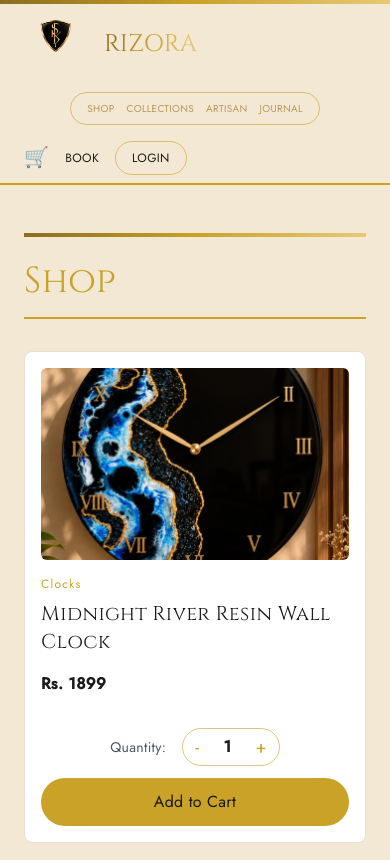
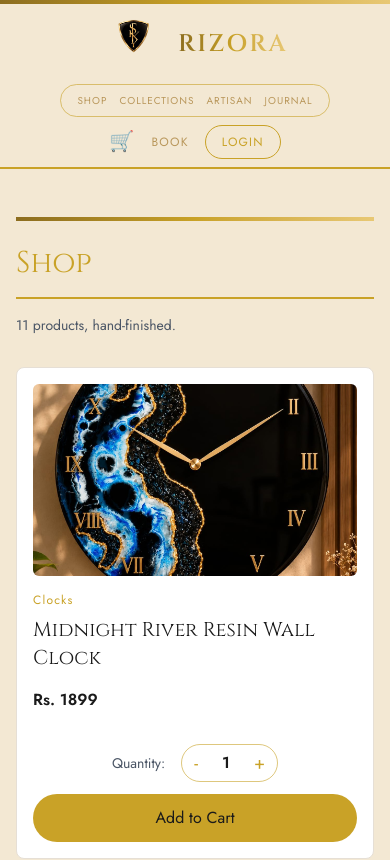
Before and after one commit to mohammedifteqhar/rizora-store, a Next.js app: page /shop in a window 390 px wide. Shown: the top 860 px of the page. Built offline with nearby package versions, Linux system fonts and the light colour scheme.

Commit message:
fix: make site fit mobile and laptop screens

```diff
--- a/app/globals.css
+++ b/app/globals.css
@@ -1,21 +1,20 @@
-@import url('https://fonts.googleapis.com/css2?family=Cinzel:wght@400;500;600;700&family=Cormorant+Garamond:ital,wght@0,400;0,500;0,600;1,400&family=Jost:wght@300;400;500&display=swap');
+@import url("https://fonts.googleapis.com/css2?family=Cinzel:wght@400;500;600;700&family=Cormorant+Garamond:ital,wght@0,400;0,500;0,600;1,400&family=Jost:wght@300;400;500;600&display=swap");
 @import "tailwindcss";
 
 :root {
-  --background: #FDEFE3;
+  --background: #E2D1B5;
   --foreground: #1A1A1A;
 }
 
 @theme inline {
   --color-background: var(--background);
   --color-foreground: var(--foreground);
-  --font-sans: "Jost", Arial, sans-serif;
-  --font-mono: var(--font-geist-mono);
-  --font-serif: "Cinzel", "Playfair Display", Georgia, serif;
   --color-gold: #C9A227;
   --color-softgold: #E8C874;
   --color-cream: #F3E8D3;
   --color-charcoal: #1A1A1A;
+  --font-sans: "Jost", sans-serif;
+  --font-serif: "Cinzel", serif;
 }
 
 @media (prefers-color-scheme: dark) {
@@ -26,16 +25,19 @@
 }
 
 body {
-  background: #E2D1B5;
+  background: var(--background);
   color: var(--foreground);
-  font-family: "Jost", Arial, sans-serif;
-  letter-spacing: 0.02em;
+  font-family: "Jost", sans-serif;
 }
 
-html {
+html,
+body {
+  overflow-x: hidden;
+  max-width: 100%;
   background: #E2D1B5;
 }
-html, body {
-  overflow-x: hidden;
+
+img,
+video {
   max-width: 100%;
 }
--- a/app/layout.tsx
+++ b/app/layout.tsx
@@ -1,37 +1,22 @@
 import type { Metadata } from "next";
-import { Geist, Geist_Mono } from "next/font/google";
 import "./globals.css";
 import Navbar from "@/components/Navbar";
 import Footer from "@/components/Footer";
 import { CartProvider } from "@/lib/cart-context";
-
-const geistSans = Geist({
-  variable: "--font-geist-sans",
-  subsets: ["latin"],
-});
-
-const geistMono = Geist_Mono({
-  variable: "--font-geist-mono",
-  subsets: ["latin"],
-});
 
 export const metadata: Metadata = {
   title: "Rizora - Wall and Home Decor",
   description: "Rizora - Wall and Home Decor, Bengaluru. Elegant wall art, mirrors, and home decor.",
 };
 
-export default function RootLayout({
-  children,
-}: Readonly<{
-  children: React.ReactNode;
-}>) {
+export default function RootLayout({ children }: { children: React.ReactNode }) {
   return (
-    <html lang="en" className={`${geistSans.variable} ${geistMono.variable} h-full antialiased`}>
+    <html lang="en">
       <body className="flex min-h-full flex-col overflow-x-hidden">
         <CartProvider>
           <div className="min-h-screen w-full overflow-x-hidden bg-cream">
             <Navbar />
-            <main className="flex-1">{children}</main>
+            <main className="flex-1 w-full overflow-x-hidden">{children}</main>
             <Footer />
           </div>
         </CartProvider>
--- a/app/page.tsx
+++ b/app/page.tsx
@@ -8,37 +8,28 @@ export default function Home() {
   const videoRef = useRef<HTMLVideoElement>(null);
 
   useEffect(() => {
-    const video = videoRef.current;
-    if (!video) return;
-    video.playbackRate = 0.75;
-    video.muted = true;
-    const playVideo = async () => {
-      try {
-        await video.play();
-      } catch {
-        // If the browser blocks autoplay, the poster will show until the user clicks
-      }
-    };
-    playVideo();
+    if (videoRef.current) {
+      videoRef.current.playbackRate = 0.75;
+    }
   }, []);
 
   return (
     <main>
-      <section className="relative h-[70vh] overflow-hidden bg-charcoal">
-        <video ref={videoRef} autoPlay muted loop playsInline preload="auto" className="absolute inset-0 h-full w-full object-cover">
+      <section className="relative h-[55vh] overflow-hidden bg-charcoal sm:h-[70vh]">
+        <video ref={videoRef} autoPlay muted loop playsInline poster="https://images.unsplash.com/photo-1618220179428-22790b461013?w=1600&q=80" className="absolute inset-0 h-full w-full object-cover">
           <source src="/hero.mp4" type="video/mp4" />
         </video>
         <div className="absolute inset-0 bg-black/40" />
-        <div className="relative flex h-full flex-col items-center justify-center px-6 text-center">
-          <p className="text-sm tracking-[0.3em] text-[#E8C874]">WALL AND HOME DECOR</p>
-          <h1 className="mt-4 bg-gradient-to-r from-[#8C6D1F] via-[#C9A227] to-[#E8C874] bg-clip-text font-serif text-6xl text-transparent">RIZORA</h1>
-          <p className="mt-4 max-w-xl text-white">Elegant wall art, mirrors, and home decor from Bengaluru.</p>
-          <Link href="/shop" className="mt-8 rounded-full bg-gold px-8 py-3 text-charcoal transition-all duration-300 hover:-translate-y-0.5 hover:bg-[#C9A227] hover:shadow-lg hover:shadow-gold/40">VIEW COLLECTION</Link>
+        <div className="relative flex h-full flex-col items-center justify-center px-4 text-center sm:px-6">
+          <p className="text-xs tracking-[0.3em] text-[#E8C874] sm:text-sm">WALL AND HOME DECOR</p>
+          <h1 className="mt-4 bg-gradient-to-r from-[#8C6D1F] via-[#C9A227] to-[#E8C874] bg-clip-text font-serif text-5xl text-transparent sm:text-6xl">RIZORA</h1>
+          <p className="mt-4 max-w-xl text-sm text-white sm:text-base">Elegant wall art, mirrors, and home decor from Bengaluru.</p>
+          <Link href="/shop" className="mt-8 rounded-full bg-gold px-6 py-3 text-sm text-charcoal transition-all duration-300 hover:-translate-y-0.5 hover:bg-[#C9A227] hover:shadow-lg hover:shadow-gold/40 sm:px-8 sm:text-base">VIEW COLLECTION</Link>
         </div>
       </section>
 
-      <section className="w-full px-6 py-16 lg:px-12">
-        <h2 className="text-center font-serif text-4xl">Curated Masterpieces</h2>
+      <section className="w-full px-4 py-12 sm:px-6 sm:py-16 lg:px-12">
+        <h2 className="text-center font-serif text-3xl sm:text-4xl">Curated Masterpieces</h2>
         <p className="mt-2 text-center text-gray-500">Our best sellers, hand-finished.</p>
         <div className="mt-8 grid grid-cols-1 gap-6 sm:grid-cols-2 lg:grid-cols-4">
           {products.map((product) => (
@@ -57,9 +48,9 @@ export default function Home() {
         </div>
       </section>
 
-      <section className="w-full px-6 pb-16 lg:px-12">
-        <h2 className="text-center font-serif text-4xl">Why Rizora</h2>
-        <div className="mt-8 grid grid-cols-1 gap-6 md:grid-cols-3">
+      <section className="w-full px-4 pb-12 sm:px-6 sm:pb-16 lg:px-12">
+        <h2 className="text-center font-serif text-3xl sm:text-4xl">Why Rizora</h2>
+        <div className="mt-8 grid grid-cols-1 gap-6 lg:grid-cols-3">
           <div className="rounded-lg border border-[#E6DFD5] bg-white p-6 text-center transition-all duration-300 hover:-translate-y-1 hover:border-gold hover:shadow-lg hover:shadow-gold/20">
             <h3 className="font-serif text-xl">Hand-finished</h3>
             <p className="mt-2 text-sm text-gray-600">Every piece is checked and finished by hand.</p>
--- a/app/shop/page.tsx
+++ b/app/shop/page.tsx
@@ -4,9 +4,10 @@ import AddToCart from "@/components/AddToCart";
 
 export default function ShopPage() {
   return (
-    <main className="w-full px-6 py-12 lg:px-12">
+    <main className="w-full overflow-x-hidden bg-cream px-4 py-12 text-charcoal sm:px-6 lg:px-12">
       <div className="h-1 w-full bg-gradient-to-r from-[#8C6D1F] via-[#C9A227] to-[#E8C874]" />
-      <h1 className="mt-6 border-b-2 border-gold pb-4 font-serif text-4xl text-gold">Shop</h1>
+      <h1 className="mt-6 border-b-2 border-gold pb-4 font-serif text-3xl text-gold sm:text-4xl">Shop</h1>
+      <p className="mt-4 text-sm text-gray-600">{products.length} products, hand-finished.</p>
       <div className="mt-8 grid grid-cols-1 gap-6 sm:grid-cols-2 lg:grid-cols-4">
         {products.map((product) => (
           <div key={product.id} className="group flex h-full flex-col rounded-lg border border-[#E6DFD5] bg-white p-4 transition-all duration-300 hover:-translate-y-1 hover:border-gold hover:shadow-lg hover:shadow-gold/20">
--- a/components/Navbar.tsx
+++ b/components/Navbar.tsx
@@ -1,41 +1,56 @@
 "use client";
+import Link from "next/link";
 import { useState } from "react";
-import Link from "next/link";
-import Image from "next/image";
 
 export default function Navbar() {
   const [loginOpen, setLoginOpen] = useState(false);
+  const [loginMessage, setLoginMessage] = useState("");
+
+  function handleLogin(e: React.FormEvent) {
+    e.preventDefault();
+    setLoginMessage("Login is demo only. Real login will be added in Phase 3.");
+  }
 
   return (
-    <header className="w-full border-b-2 border-gold bg-cream">
-      <div className="h-1 w-full bg-gradient-to-r from-[#8C6D1F] via-[#C9A227] to-[#E8C874]" />
-      <div className="flex w-full flex-wrap items-center justify-between gap-4 px-6 py-2 lg:px-12">
-        <Link href="/" className="flex shrink-0 items-center gap-4">
-          <img src="/logo.jpg" alt="Rizora logo" className="h-16 w-16 sm:h-24 sm:w-24" />
-          <span className="bg-gradient-to-r from-[#8C6D1F] via-[#C9A227] to-[#E8C874] bg-clip-text font-serif text-2xl leading-none text-transparent sm:text-4xl">RIZORA</span>
-        </Link>
-        <nav className="mx-auto flex w-fit flex-wrap justify-center gap-3 rounded-full border border-gold/60 px-4 py-2 text-[10px] sm:gap-6 sm:text-xs">
-          <Link href="/shop" className="text-[#B9975B] transition-all duration-300 hover:text-gold hover:underline hover:underline-offset-4">SHOP</Link>
-          <Link href="/collections" className="text-[#B9975B] transition-all duration-300 hover:text-gold hover:underline hover:underline-offset-4">COLLECTIONS</Link>
-          <Link href="/artisan" className="text-[#B9975B] transition-all duration-300 hover:text-gold hover:underline hover:underline-offset-4">ARTISAN</Link>
-          <Link href="/journal" className="text-[#B9975B] transition-all duration-300 hover:text-gold hover:underline hover:underline-offset-4">JOURNAL</Link>
-        </nav>
-        <div className="flex shrink-0 items-center gap-4">
-          <Link href="/cart" className="text-xl">🛒</Link>
-          <Link href="/book" className="text-xs">BOOK</Link>
-          <button onClick={() => setLoginOpen(true)} className="rounded-full border border-gold/60 px-4 py-2 text-xs">LOGIN</button>
+    <>
+      <header className="border-b-2 border-gold bg-cream">
+        <div className="h-1 w-full bg-gradient-to-r from-[#8C6D1F] via-[#C9A227] to-[#E8C874]" />
+        <div className="flex w-full flex-col items-center justify-between gap-2 px-4 py-2 sm:flex-row sm:flex-wrap lg:px-12">
+          <Link href="/" className="flex shrink-0 items-center gap-3">
+            <img src="/logo.jpg" alt="Rizora logo" className="h-16 w-16 shrink-0 object-contain sm:h-24 sm:w-24" />
+            <span className="bg-gradient-to-r from-[#8C6D1F] via-[#C9A227] to-[#E8C874] bg-clip-text font-serif text-2xl font-semibold leading-none tracking-widest text-transparent sm:text-4xl">RIZORA</span>
+          </Link>
+          <nav className="mx-auto flex w-fit max-w-full flex-wrap justify-center gap-3 rounded-full border border-gold/60 px-4 py-2 text-[10px] tracking-widest text-[#B9975B] sm:gap-6 sm:px-6 sm:text-xs">
+            <Link href="/shop" className="transition-all duration-300 hover:text-gold hover:underline hover:underline-offset-4">SHOP</Link>
+            <Link href="/collections" className="transition-all duration-300 hover:text-gold hover:underline hover:underline-offset-4">COLLECTIONS</Link>
+            <Link href="/artisan" className="transition-all duration-300 hover:text-gold hover:underline hover:underline-offset-4">ARTISAN</Link>
+            <Link href="/journal" className="transition-all duration-300 hover:text-gold hover:underline hover:underline-offset-4">JOURNAL</Link>
+          </nav>
+          <div className="flex shrink-0 items-center justify-center gap-4 text-xs tracking-widest text-[#B9975B]">
+            <Link href="/cart" className="text-xl hover:text-gold">🛒</Link>
+            <Link href="/book" className="hover:text-gold">BOOK</Link>
+            <button onClick={() => setLoginOpen(true)} className="rounded-full border border-gold px-4 py-2 text-gold">LOGIN</button>
+          </div>
         </div>
-      </div>
+      </header>
+
       {loginOpen && (
-        <div className="fixed right-0 top-0 z-50 h-full w-80 bg-cream p-6 shadow-lg">
-          <button onClick={() => setLoginOpen(false)} className="text-sm text-gold">Close X</button>
-          <h2 className="mt-6 font-serif text-2xl">Login</h2>
-          <p className="mt-2 text-sm text-gray-600">Login is demo only. Real login will be added in Phase 3.</p>
-          <input type="email" placeholder="Email" className="mt-4 w-full rounded-md border border-[#E6DFD5] px-3 py-2" />
-          <input type="password" placeholder="Password" className="mt-3 w-full rounded-md border border-[#E6DFD5] px-3 py-2" />
-          <button className="mt-4 w-full rounded-full bg-gold px-8 py-3 text-charcoal">Login</button>
+        <div className="fixed inset-0 z-50 flex justify-end bg-black/50">
+          <div className="h-full w-full max-w-sm bg-cream p-6">
+            <div className="flex items-center justify-between">
+              <h2 className="font-serif text-2xl">Login</h2>
+              <button onClick={() => setLoginOpen(false)} className="text-xl">X</button>
+            </div>
+            <form onSubmit={handleLogin} className="mt-8 space-y-4">
+              <input required type="email" placeholder="Email" className="w-full border border-[#E6DFD5] bg-white p-3" />
+              <input required type="password" placeholder="Password" className="w-full border border-[#E6DFD5] bg-white p-3" />
+              <button type="submit" className="w-full bg-charcoal px-8 py-3 text-white">Login</button>
+            </form>
+            {loginMessage && <p className="mt-4 text-sm text-gray-600">{loginMessage}</p>}
+            <p className="mt-4 text-sm text-gray-500">Demo only. No account is created yet.</p>
+          </div>
         </div>
       )}
-    </header>
+    </>
   );
 }
```
Also changed, not shown: app/cart/page.tsx (+9 -9 lines), app/shop/[slug]/page.tsx (+7 -7 lines).
